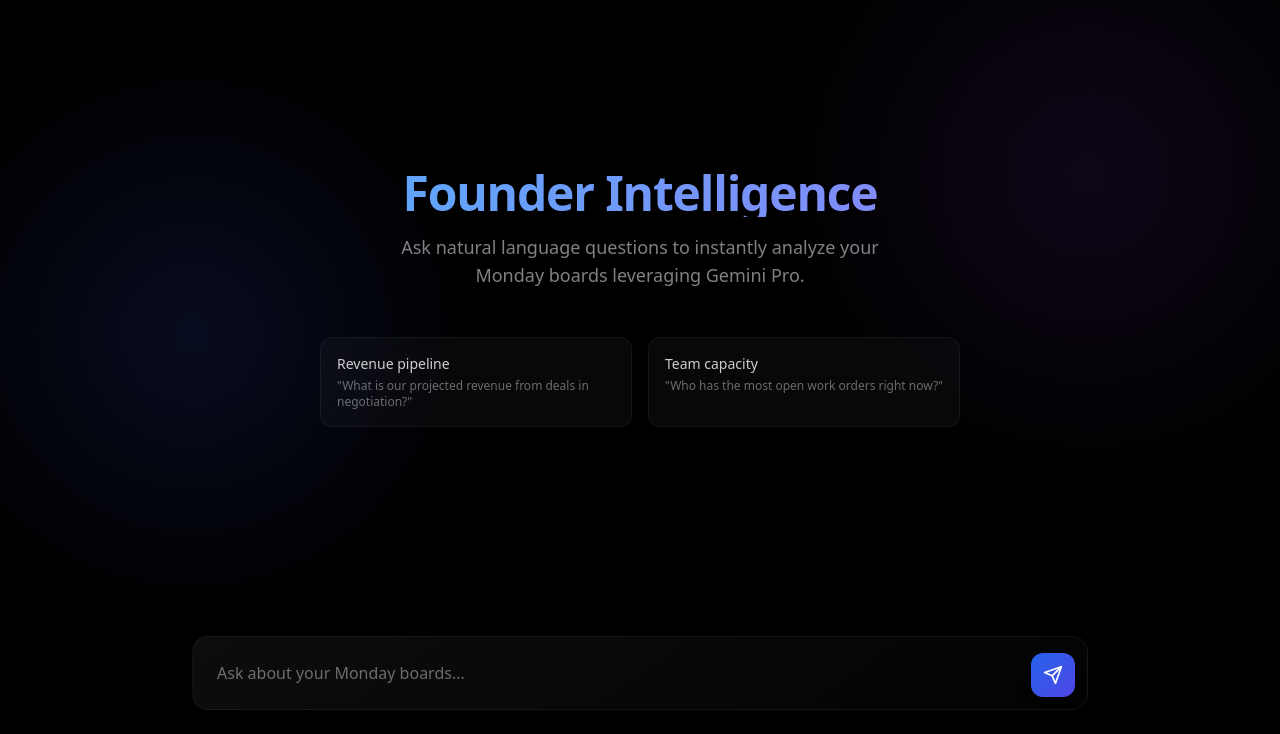
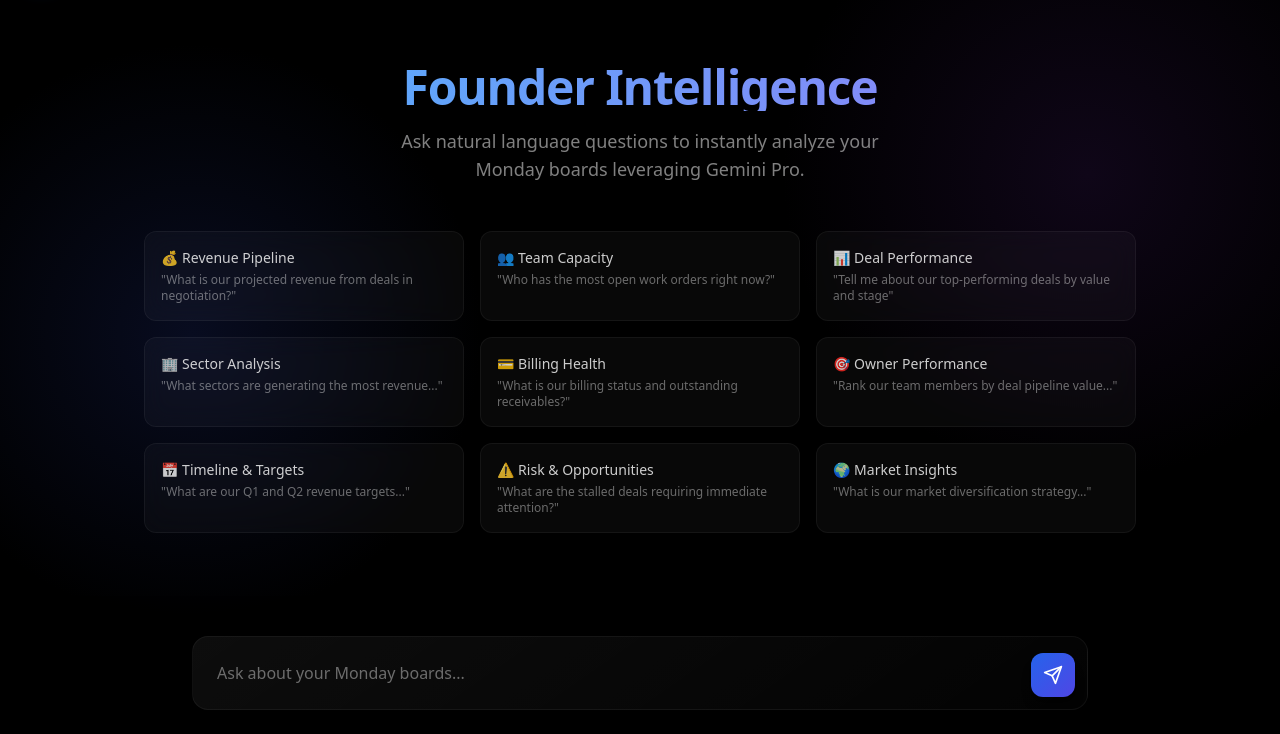
Before and after one commit to adityadevco/SKYLARK, a Django app: page / in a window 1280 px wide. Shown: the part 66-800 px from the top of the page. Run offline with Django 5.2, Linux system fonts and the light colour scheme; some libraries are stand-ins or nearby versions.

Commit message:
Add 9 comprehensive question cards to home screen for business intelligence

```diff
--- a/chat/templates/chat/index.html
+++ b/chat/templates/chat/index.html
@@ -85,14 +85,59 @@
                 Ask natural language questions to instantly analyze your Monday boards leveraging Gemini Pro.
             </p>
 
-            <div class="grid grid-cols-1 md:grid-cols-2 gap-4 w-full max-w-2xl px-4">
+            <div class="grid grid-cols-1 md:grid-cols-2 lg:grid-cols-3 gap-4 w-full max-w-5xl px-4">
+                <!-- Pipeline & Revenue -->
                 <div onclick="submitSuggestion('What is our projected revenue from deals in negotiation?')" class="p-4 rounded-xl glass hover:bg-white/5 border border-white/5 hover:border-white/10 transition-all cursor-pointer group">
-                    <div class="text-sm font-medium text-white/80 mb-1 group-hover:text-blue-400 transition-colors">Revenue pipeline</div>
+                    <div class="text-sm font-medium text-white/80 mb-1 group-hover:text-blue-400 transition-colors">💰 Revenue Pipeline</div>
                     <div class="text-xs text-white/40">"What is our projected revenue from deals in negotiation?"</div>
                 </div>
+
+                <!-- Team Capacity -->
                 <div onclick="submitSuggestion('Who has the most open work orders right now?')" class="p-4 rounded-xl glass hover:bg-white/5 border border-white/5 hover:border-white/10 transition-all cursor-pointer group">
-                    <div class="text-sm font-medium text-white/80 mb-1 group-hover:text-blue-400 transition-colors">Team capacity</div>
+                    <div class="text-sm font-medium text-white/80 mb-1 group-hover:text-blue-400 transition-colors">👥 Team Capacity</div>
                     <div class="text-xs text-white/40">"Who has the most open work orders right now?"</div>
+                </div>
+
+                <!-- Deal Performance -->
+                <div onclick="submitSuggestion('Tell me about our top-performing deals by value and stage')" class="p-4 rounded-xl glass hover:bg-white/5 border border-white/5 hover:border-white/10 transition-all cursor-pointer group">
+                    <div class="text-sm font-medium text-white/80 mb-1 group-hover:text-blue-400 transition-colors">📊 Deal Performance</div>
+                    <div class="text-xs text-white/40">"Tell me about our top-performing deals by value and stage"</div>
+                </div>
+
+                <!-- Sector Analysis -->
+                <div onclick="submitSuggestion('What sectors are generating the most revenue and which need attention?')" class="p-4 rounded-xl glass hover:bg-white/5 border border-white/5 hover:border-white/10 transition-all cursor-pointer group">
+                    <div class="text-sm font-medium text-white/80 mb-1 group-hover:text-blue-400 transition-colors">🏢 Sector Analysis</div>
+                    <div class="text-xs text-white/40">"What sectors are generating the most revenue..."</div>
+                </div>
+
+                <!-- Billing Health -->
+                <div onclick="submitSuggestion('What is our billing status and outstanding receivables?')" class="p-4 rounded-xl glass hover:bg-white/5 border border-white/5 hover:border-white/10 transition-all cursor-pointer group">
+                    <div class="text-sm font-medium text-white/80 mb-1 group-hover:text-blue-400 transition-colors">💳 Billing Health</div>
+                    <div class="text-xs text-white/40">"What is our billing status and outstanding receivables?"</div>
+                </div>
+
+                <!-- Owner Performance -->
+                <div onclick="submitSuggestion('Rank our team members by deal pipeline value and project completion')" class="p-4 rounded-xl glass hover:bg-white/5 border border-white/5 hover:border-white/10 transition-all cursor-pointer group">
+                    <div class="text-sm font-medium text-white/80 mb-1 group-hover:text-blue-400 transition-colors">🎯 Owner Performance</div>
+                    <div class="text-xs text-white/40">"Rank our team members by deal pipeline value..."</div>
+                </div>
+
+                <!-- Timeline & Targets -->
+                <div onclick="submitSuggestion('What are our Q1 and Q2 revenue targets and close date projections?')" class="p-4 rounded-xl glass hover:bg-white/5 border border-white/5 hover:border-white/10 transition-all cursor-pointer group">
+                    <div class="text-sm font-medium text-white/80 mb-1 group-hover:text-blue-400 transition-colors">📅 Timeline & Targets</div>
+                    <div class="text-xs text-white/40">"What are our Q1 and Q2 revenue targets..."</div>
+                </div>
+
+                <!-- Risk & Opportunities -->
+                <div onclick="submitSuggestion('What are the stalled deals and high-risk projects requiring immediate attention?')" class="p-4 rounded-xl glass hover:bg-white/5 border border-white/5 hover:border-white/10 transition-all cursor-pointer group">
+                    <div class="text-sm font-medium text-white/80 mb-1 group-hover:text-blue-400 transition-colors">⚠️ Risk & Opportunities</div>
+                    <div class="text-xs text-white/40">"What are the stalled deals requiring immediate attention?"</div>
+                </div>
+
+                <!-- Market Insights -->
+                <div onclick="submitSuggestion('What is our market diversification strategy and concentration risk?')" class="p-4 rounded-xl glass hover:bg-white/5 border border-white/5 hover:border-white/10 transition-all cursor-pointer group">
+                    <div class="text-sm font-medium text-white/80 mb-1 group-hover:text-blue-400 transition-colors">🌍 Market Insights</div>
+                    <div class="text-xs text-white/40">"What is our market diversification strategy..."</div>
                 </div>
             </div>
         </div>
```
